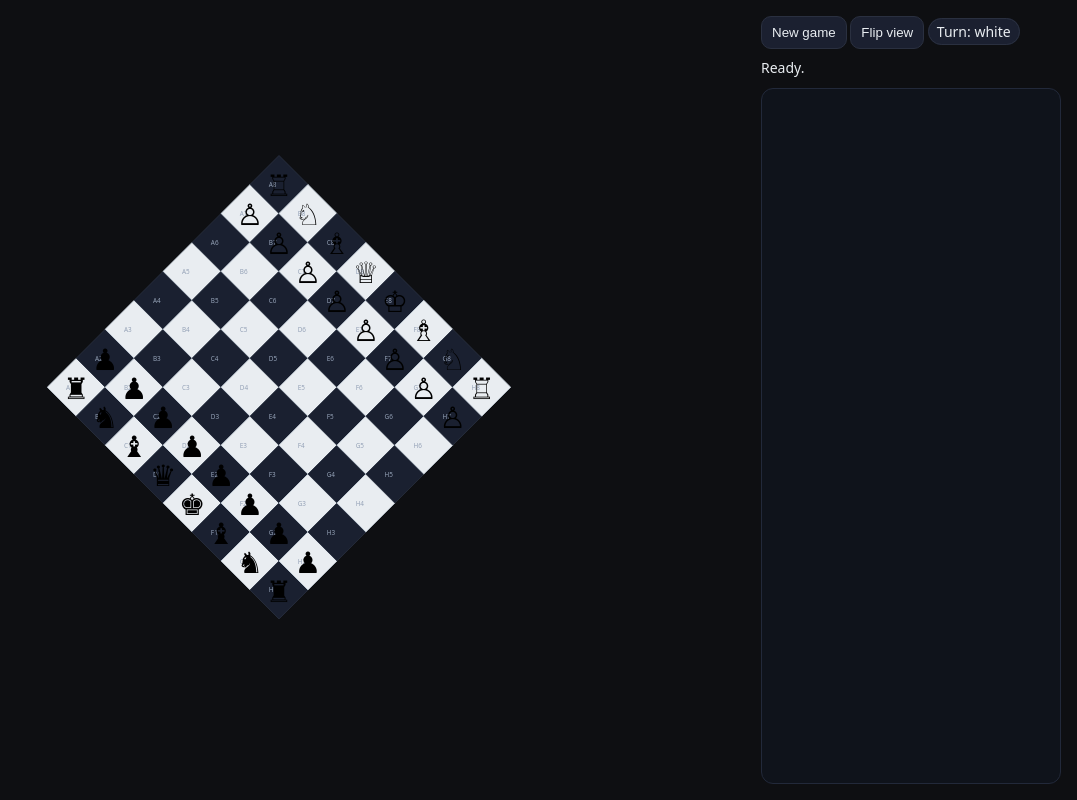
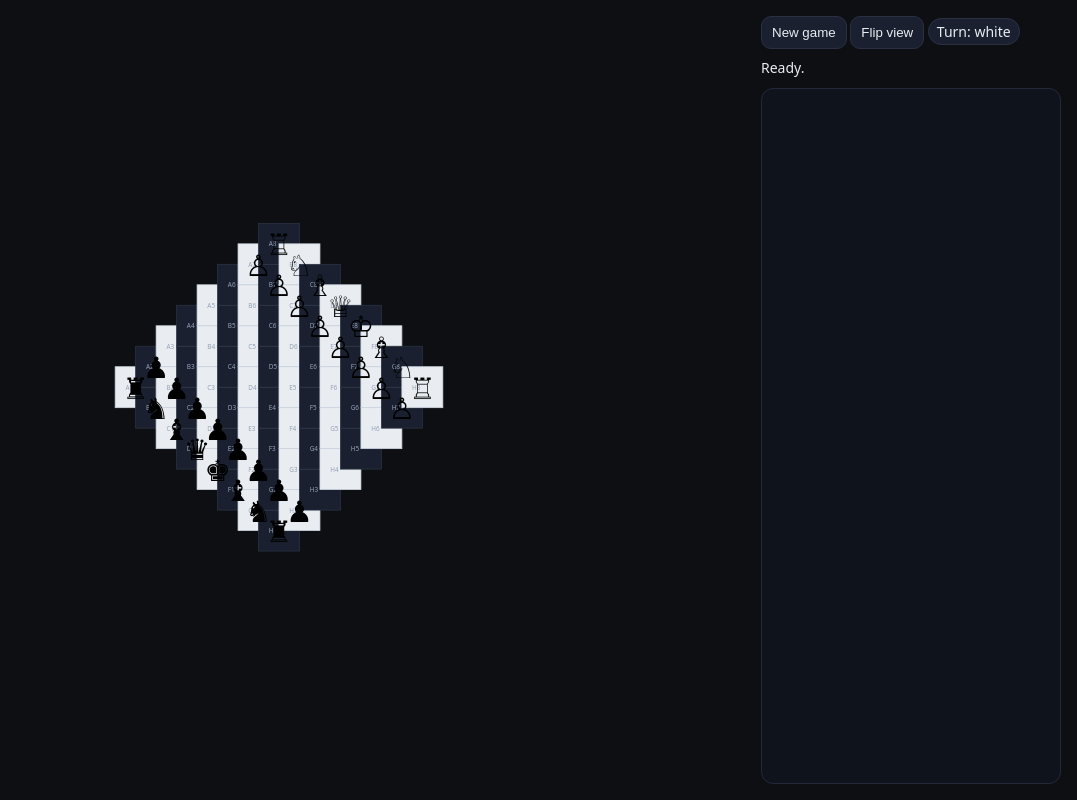
Before and after one commit to ArielleShack/DYChess, a plain HTML site: page index.html in a window 1280 px wide. Shown: the whole page, without its empty margins (203-1280 px from the left). Drawn offline with nearby package versions, Linux system fonts and the light colour scheme.

Commit message:
Adjust diamond board layout for axis-aligned tiles

```diff
--- a/index.html
+++ b/index.html
@@ -1,6 +1,6 @@
 <!doctype html>
 <meta charset="utf-8" />
-<title>Diamond Chess — A8 top, H1 bottom (−45°, S/√2 spacing)</title>
+<title>Diamond Chess — A8 top, H1 bottom (axis-aligned diamond)</title>
 <style>
   :root{--bg:#0e0f12;--light:#e9edf1;--dark:#12161f;--accent:#35c1a6}
   html,body{height:100%;margin:0;background:var(--bg);color:#e9edf1;font:14px/1.35 system-ui,Segoe UI,Roboto,Helvetica,Arial}
@@ -41,7 +41,8 @@ document.getElementById("flip").onclick  = ()=>{ flipped = !flipped; render(); }
 // Board constants
 const files = "abcdefgh";
 const S = 64;                            // side length of each TRUE square
-const STEP = S / Math.SQRT2;             // <-- correct center spacing for 45° rotation
+const STEP_X = S;                        // horizontal spacing for the diamond fan-out
+const STEP_Y = S / 2;                    // vertical spacing for staggered rows
 const CENTER_Y = 0;                      // base vertical center; we’ll translate with boardCenterY
 const boardCenterY = 360;                // visual nudging so diamond is centered
 
@@ -61,16 +62,19 @@ function fromSq(s){ return [files.indexOf(s[0]), parseInt(s[1],10)-1]; }
 /*
 Layout that matches your image:
 
-Row (vertical) index = f - r   → puts A8 at the top, H1 at the bottom.
-Column (horizontal)  = f + r   → row lengths go 1..8..1.
+Diagonal index  = f + r  → row lengths go 1..8..1.
+Anti-diagonal   = f - r  → places A8 at the top, H1 at the bottom.
 
-We place centers using STEP = S/√2 so −45° squares touch neatly.
+We keep tiles axis-aligned and spread their centres across a diamond using
+independent horizontal/vertical steps.
 */
 function centerFor(f, r) {
   const F = flipped ? 7 - f : f;
   const R = flipped ? 7 - r : r;
-  const x = (F + R - 7) * STEP;
-  const y = (F - R) * STEP + boardCenterY + CENTER_Y;
+  const diag = F + R;
+  const anti = F - R;
+  const x = (diag - 7) * (STEP_X / 2);
+  const y = (anti) * STEP_Y + boardCenterY + CENTER_Y;
   return [x, y];
 }
 
@@ -86,7 +90,6 @@ function drawTile(g, f, r){
   rect.setAttribute("fill", light ? "#e9edf1" : "#1a2030");
   rect.setAttribute("stroke", light ? "#cbd5e1" : "#2b3242");
   rect.setAttribute("stroke-width", 1.2);
-  rect.setAttribute("transform", `rotate(-45 ${cx} ${cy})`); // rotate each square −45°
   rect.style.cursor = "pointer";
 
   const sq = toSq(f,r);
```
